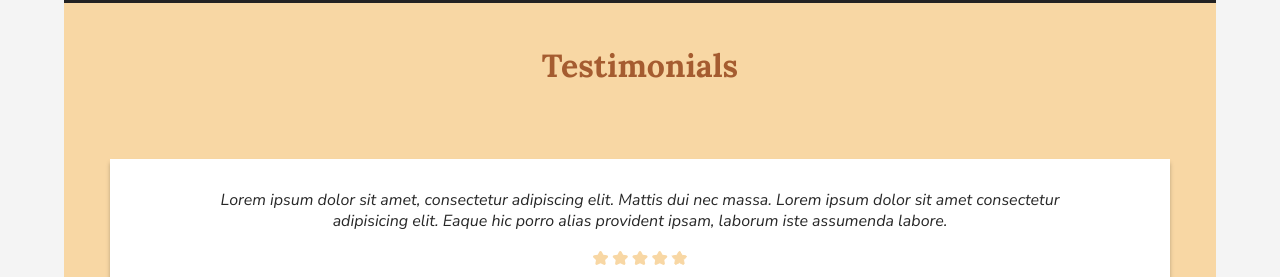
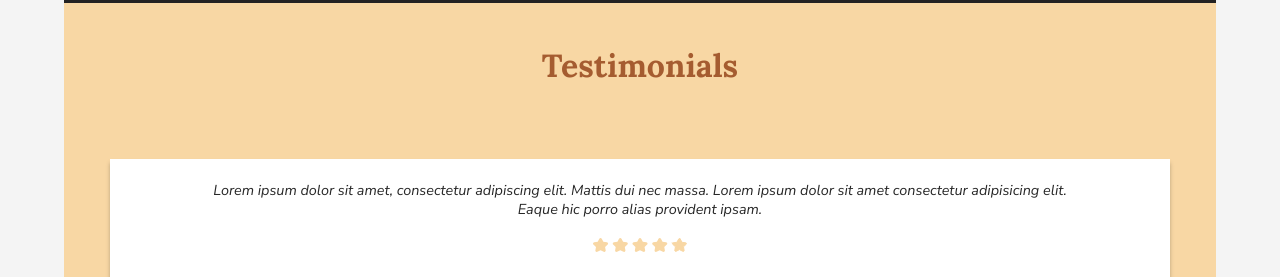
Before and after one commit to jeffcode22/Chaffeur, a plain HTML site: page index.html in a window 1280 px wide. Shown: the part 5247-5524 px from the top of the page. Drawn offline with Linux system fonts and the light colour scheme.

Commit message:
new commit

```diff
--- a/css/history-testim.css
+++ b/css/history-testim.css
@@ -70,8 +70,8 @@
 }
 
 .card-text{
-    padding-top: 1.9em;
-    font: 1em "Nunito Sans", serif;
+    padding-top: 1.5em;
+    font: .9em "Nunito Sans", serif;
     font-style: italic;
     font-weight: 400;
     color: #272727;
--- a/index.html
+++ b/index.html
@@ -172,7 +172,7 @@
                 <h1 class="testim-title">Testimonials</h1>
                 <div class="card-container">
                     <div class="card-testim">
-                        <p class="card-text">Lorem ipsum dolor sit amet, consectetur adipiscing elit. Mattis dui nec massa. Lorem ipsum dolor sit amet consectetur adipisicing elit. Eaque hic porro alias provident ipsam, laborum iste assumenda labore.
+                        <p class="card-text">Lorem ipsum dolor sit amet, consectetur adipiscing elit. Mattis dui nec massa. Lorem ipsum dolor sit amet consectetur adipisicing elit. Eaque hic porro alias provident ipsam.
                         </p>
                         <img class="feedback-img" src="img/star-testim.svg" alt="feedback">
                         <div class="client-info">
```
